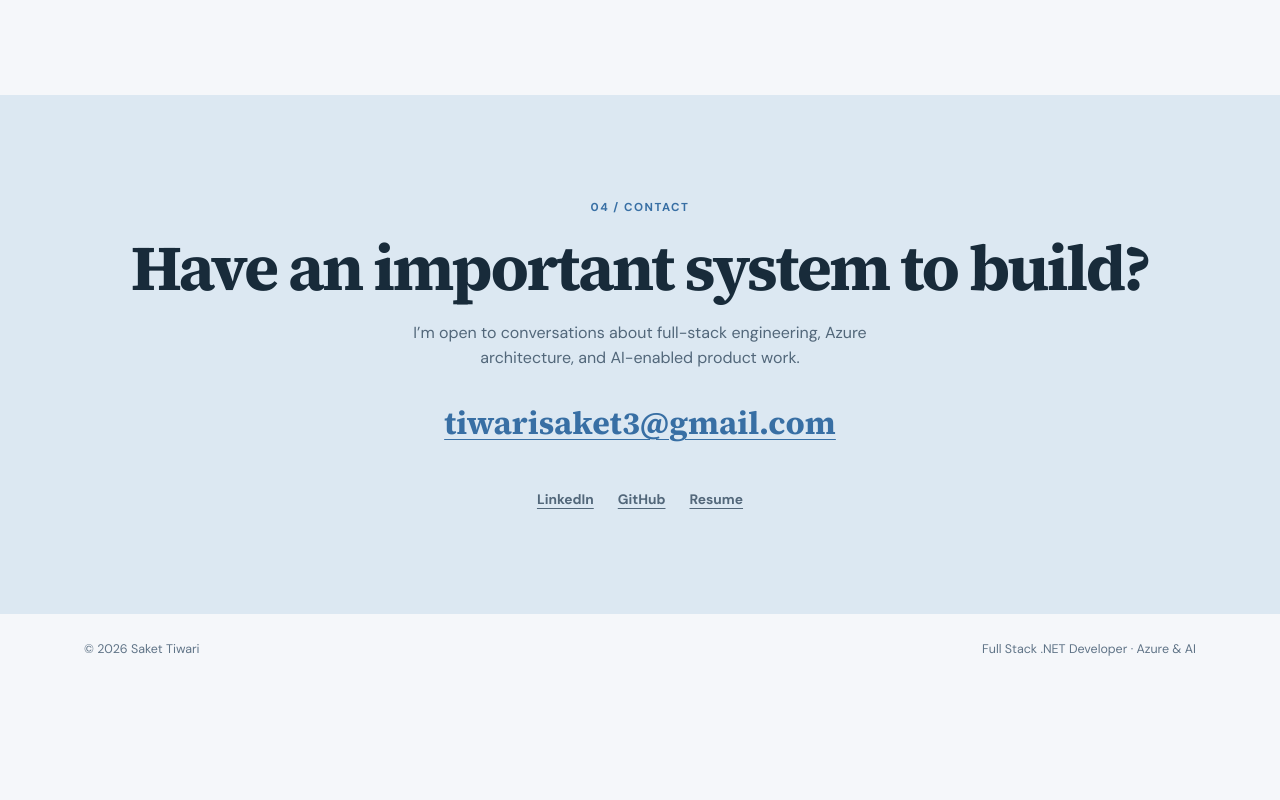
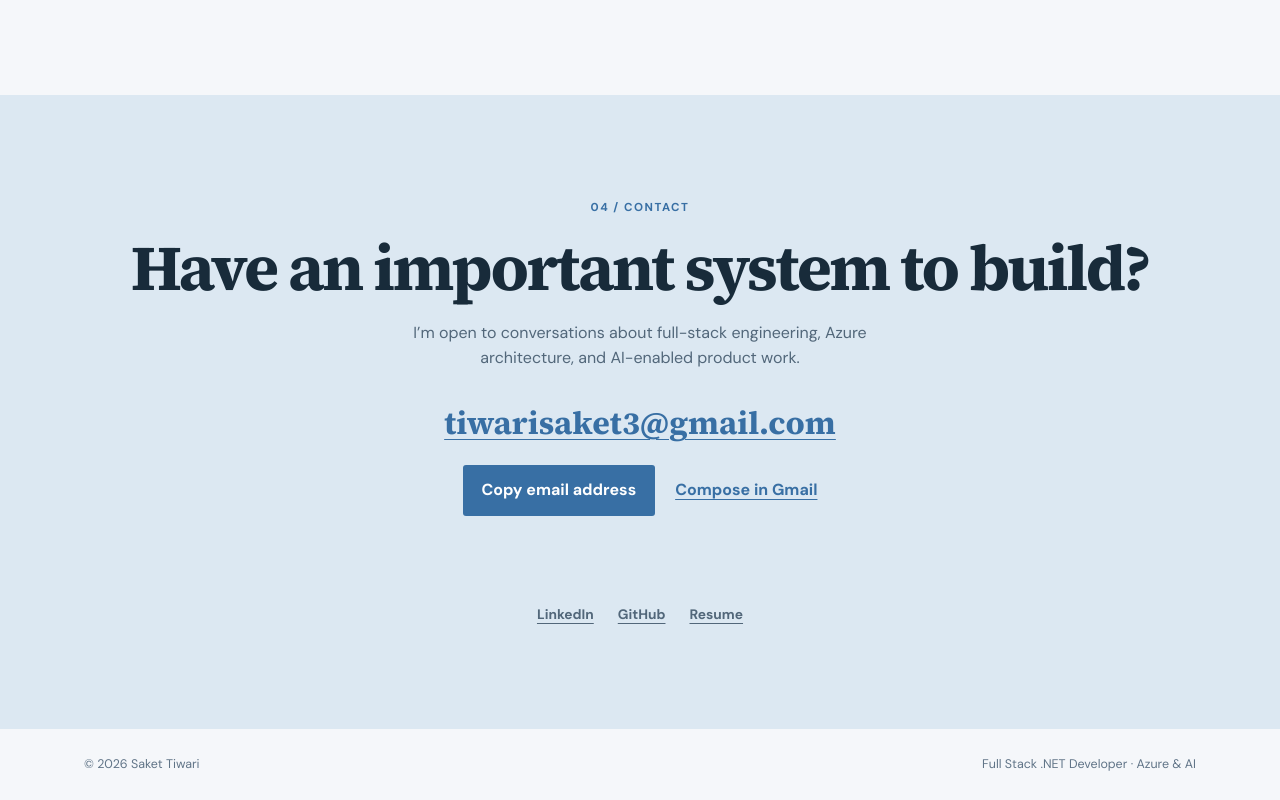
Before and after one commit to sakthere/sakthere.github.io, an Angular app: page / in a window 1280 px wide. Shown: the part 5619-6419 px from the top of the page. Before the commit the page ends 6304 px from the top, so only its background shows below. Built offline with nearby package versions, Linux system fonts and the light colour scheme.

Commit message:
Add clipboard and Gmail contact options

```diff
--- a/src/app/app.component.ts
+++ b/src/app/app.component.ts
@@ -97,9 +97,26 @@ import { Component } from '@angular/core';
         <p class="writing-footer"><a class="text-link" href="https://medium.com/&#64;tiwarisaket3" target="_blank" rel="noopener noreferrer">View all articles on Medium</a></p>
       </section>
       <section class="section recognition"><p class="eyebrow">RECOGNITION & EDUCATION</p><div><h2>Thoughtful delivery,<br>recognized impact.</h2><div class="recognition-list"><p><strong>Client appreciation</strong><span>Accenture · Critical production fixes</span></p><p><strong>Insta Award</strong><span>Infosys · Consistent high performance</span></p><p><strong>B.Tech (Honours), Computer Science and Engineering</strong><span>Dr. APJ Abdul Kalam Technical University · 2018–2022 · 8.0/10</span></p></div></div></section>
-      <section id="contact" class="contact"><p class="eyebrow">04 / CONTACT</p><h2>Have an important system to build?</h2><p>I’m open to conversations about full-stack engineering, Azure architecture, and AI-enabled product work.</p><a class="contact-email" href="mailto:tiwarisaket3&#64;gmail.com">tiwarisaket3&#64;gmail.com</a><div class="social"><a href="https://www.linkedin.com/in/tiwarisaket3/" target="_blank" rel="noreferrer">LinkedIn</a><a href="https://github.com/sakthere" target="_blank" rel="noreferrer">GitHub</a><a href="assets/Saket-Tiwari-Resume.pdf" target="_blank">Resume</a></div></section>
+      <section id="contact" class="contact"><p class="eyebrow">04 / CONTACT</p><h2>Have an important system to build?</h2><p>I’m open to conversations about full-stack engineering, Azure architecture, and AI-enabled product work.</p><a class="contact-email" href="mailto:tiwarisaket3&#64;gmail.com">{{ email }}</a>
+        <div class="contact-actions">
+          <button type="button" class="button" (click)="copyEmail()">Copy email address</button>
+          <a class="text-link" href="https://mail.google.com/mail/?view=cm&amp;fs=1&amp;to=tiwarisaket3%40gmail.com" target="_blank" rel="noopener noreferrer">Compose in Gmail</a>
+        </div>
+        <p class="copy-status" role="status">{{ copyStatus }}</p><div class="social"><a href="https://www.linkedin.com/in/tiwarisaket3/" target="_blank" rel="noreferrer">LinkedIn</a><a href="https://github.com/sakthere" target="_blank" rel="noreferrer">GitHub</a><a href="assets/Saket-Tiwari-Resume.pdf" target="_blank">Resume</a></div></section>
     </main><footer><span>© 2026 Saket Tiwari</span><span>Full Stack .NET Developer · Azure & AI</span></footer>
   `,
   styleUrl: '../styles.css'
 })
-export class AppComponent {}
+export class AppComponent {
+  readonly email = 'tiwarisaket3@gmail.com';
+  copyStatus = '';
+
+  async copyEmail(): Promise<void> {
+    try {
+      await navigator.clipboard.writeText(this.email);
+      this.copyStatus = 'Email address copied.';
+    } catch {
+      this.copyStatus = 'Clipboard unavailable. Select and copy the address above.';
+    }
+  }
+}
--- a/src/refinements.css
+++ b/src/refinements.css
@@ -38,6 +38,32 @@
 .hero.section {
   min-height: 0;
   padding-block: clamp(3rem, 6vw, 5rem);
+}
+
+.contact-actions {
+  display: flex;
+  flex-wrap: wrap;
+  justify-content: center;
+  align-items: center;
+  gap: .75rem 1.25rem;
+  margin-top: 1.25rem;
+}
+
+.contact-actions button {
+  font: inherit;
+  font-weight: 700;
+  border: 0;
+  cursor: pointer;
+}
+
+.contact-actions button:focus-visible {
+  outline: 3px solid var(--color-accent);
+  outline-offset: 4px;
+}
+
+.contact > .copy-status:not(.eyebrow) {
+  min-height: 1.5em;
+  margin: .5rem auto 0;
 }
 
 .writing-grid {
```
